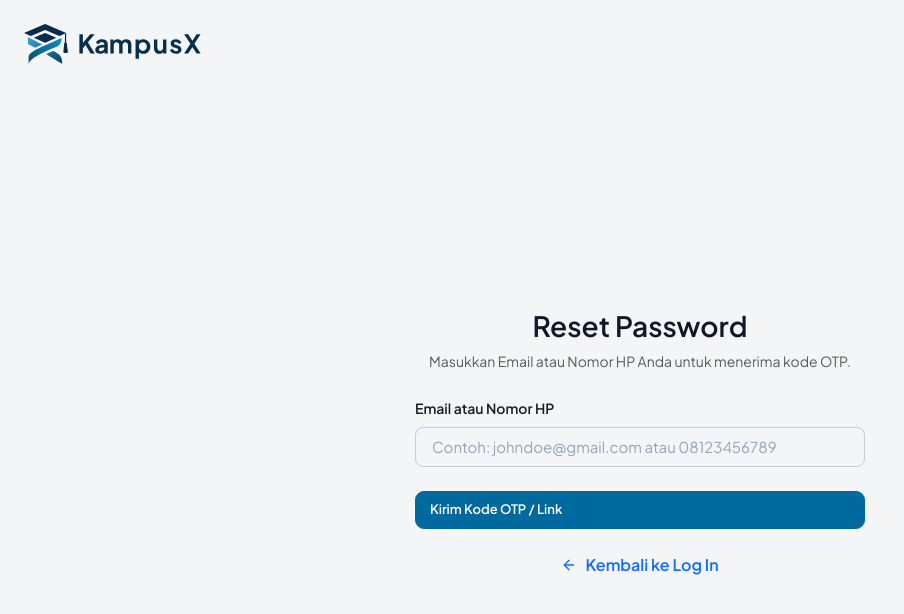
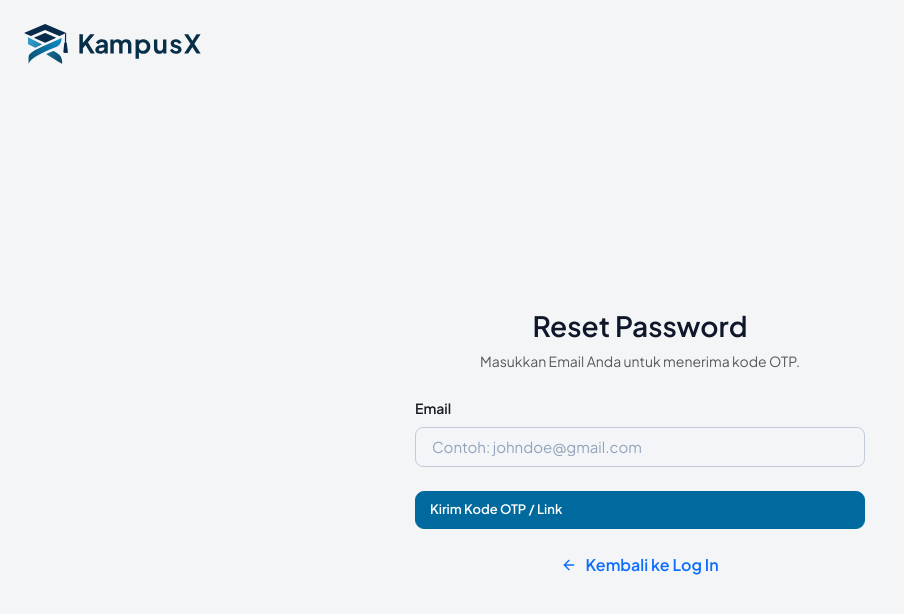
Before and after one commit to chintyaf/kampusx, a React (Vite) app in the folder frontend/: page /forgot-password in a window 1280 px wide. Shown: the top 614 px of the page, without its empty margins (0-904 px from the left). Built offline with nearby package versions, Linux system fonts and the light colour scheme.

Commit message:
Edit Forgot Password

```diff
--- a/frontend/src/pages/auth/ForgotPassword.jsx
+++ b/frontend/src/pages/auth/ForgotPassword.jsx
@@ -33,18 +33,18 @@ const ForgotPassword = () => {
     const handleRequestOtp = async (e) => {
         e.preventDefault();
         if (!identifier.trim()) {
-            setErrorMsg('Silakan masukkan Email atau Nomor HP.');
+            setErrorMsg('Silakan masukkan Email Anda');
             return;
         }
         setIsLoading(true); setErrorMsg(''); setMessage('');
 
         try {
-            const response = await api.post('/forgot-password', { email: identifier });
+            const response = await api.post('/forgot-password', { identifier });
             setMessage(response.data.message || 'OTP berhasil dikirim!');
             setResolvedEmail(response.data.email); // Save the resolved email for next steps
             setStep(2); // Pindah ke Step 2 (Input OTP)
         } catch (error) {
-            setErrorMsg(error.response?.data?.message || 'Gagal mengirim OTP. Pastikan Email/Nomor HP terdaftar.');
+            setErrorMsg(error.response?.data?.message || 'Gagal mengirim OTP. Pastikan Email terdaftar.');
         } finally {
             setIsLoading(false);
         }
@@ -154,8 +154,8 @@ const ForgotPassword = () => {
             <div className="text-center mb-4">
                 <h3 className="fw-bold" style={{ color: 'var(--color-text)' }}>Reset Password</h3>
                 <p className="text-muted" style={{ fontSize: 'var(--font-sm)' }}>
-                    {step === 1 && "Masukkan Email atau Nomor HP Anda untuk menerima kode OTP."}
-                    {step === 2 && "Masukkan 6 digit kode OTP yang dikirim ke kontak Anda."}
+                    {step === 1 && "Masukkan Email Anda untuk menerima kode OTP."}
+                    {step === 2 && "Masukkan 6 digit kode OTP yang dikirim ke Email Anda."}
                     {step === 3 && "Buat password baru untuk akun Anda (minimal 8 karakter)."}
                 </p>
             </div>
@@ -167,9 +167,9 @@ const ForgotPassword = () => {
             {step === 1 && (
                 <Form onSubmit={handleRequestOtp}>
                     <Form.Group className="mb-4" controlId="formIdentifier">
-                        <Form.Label className="fw-semibold">Email atau Nomor HP</Form.Label>
+                        <Form.Label className="fw-semibold">Email</Form.Label>
                         <Form.Control
-                            type="text" placeholder="Contoh: johndoe@gmail.com atau 08123456789"
+                            type="email" placeholder="Contoh: johndoe@gmail.com"
                             className="py-2 shadow-none" required
                             value={identifier} onChange={(e) => setIdentifier(e.target.value)}
                         />
@@ -214,7 +214,7 @@ const ForgotPassword = () => {
                             onClick={() => setStep(1)}
                             disabled={isLoading}
                         >
-                            Salah kontak? Ganti Email/No HP
+                            Salah kontak? Ganti Email
                         </Button>
                     </div>
                 </Form>
```
Also changed, not shown: 1 other file (tests, documents, lock files or other folders).
